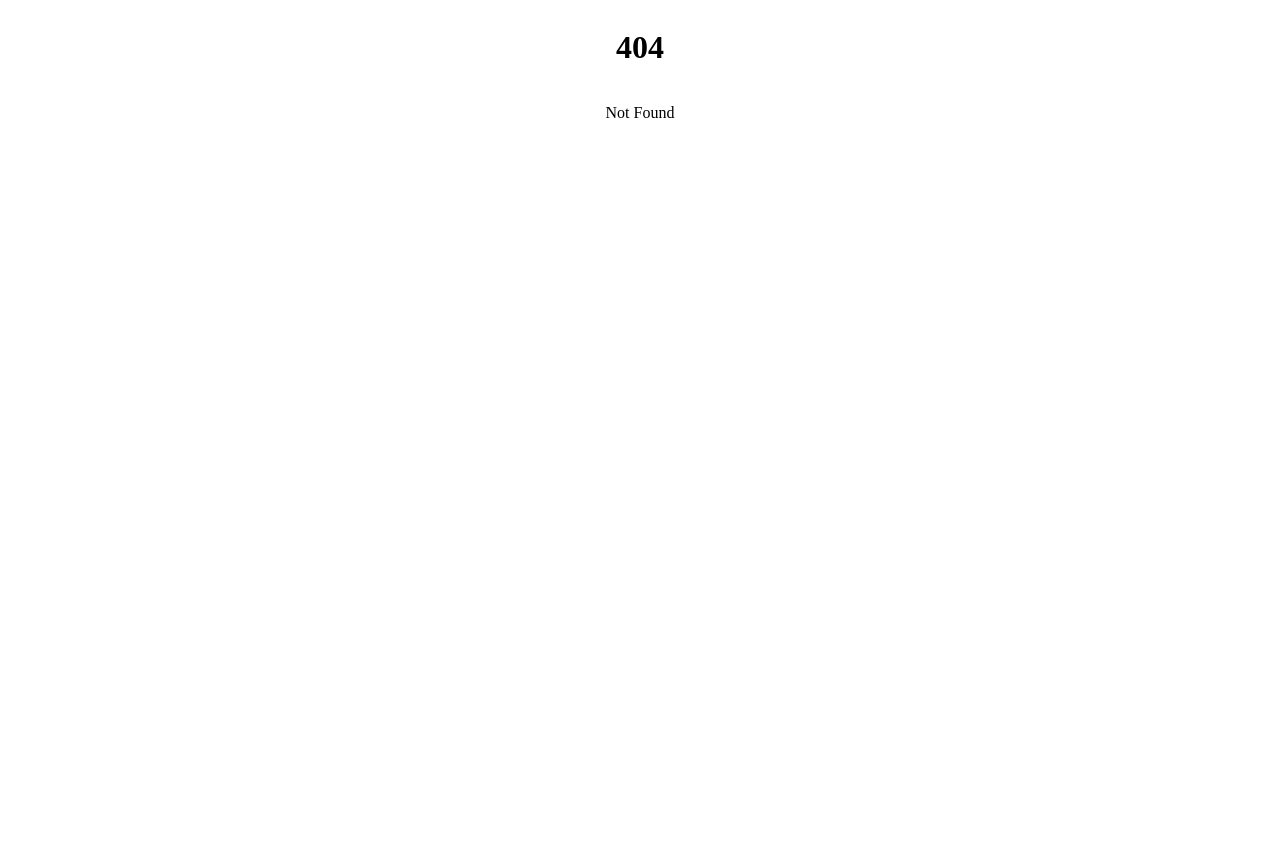
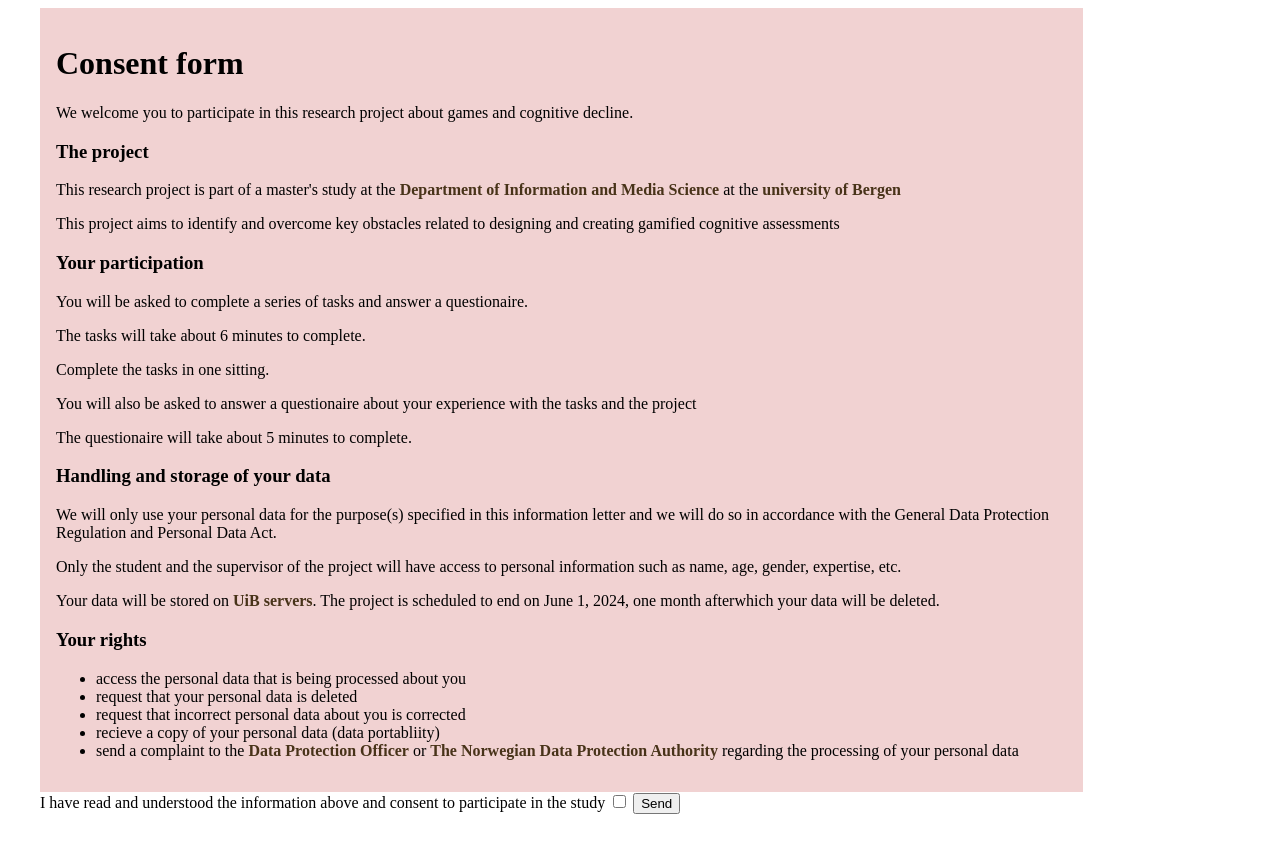
Before and after one commit to ntnon/svelte-cog, a SvelteKit app: page /consent in a window 1280 px wide. Before the commit this address had no page. Shown: the top 852 px of the page. Before the commit the page ends 816 px from the top, so only its background shows below. Built offline with nearby package versions, Linux system fonts and the light colour scheme.

Commit message:
consent page

```diff
--- /dev/null
+++ b/src/routes/consent/+page.svelte
@@ -0,0 +1,95 @@
+<script lang="ts">
+	let yes = false;
+	function onSubmit(e: SubmitEvent) {
+		if (!yes) {
+			alert('You must consent to participate in the study');
+			return;
+		}
+		window.location.href = '/';
+	}
+</script>
+
+<form on:submit|preventDefault={onSubmit}>
+	<div class="info">
+		<h1>Consent form</h1>
+
+		We welcome you to participate in this research project about games and cognitive decline.
+
+		<h3>The project</h3>
+		<p>
+			This research project is part of a master's study at the <b
+				>Department of Information and Media Science</b
+			>
+			at the <b>university of Bergen</b>
+		</p>
+		<p>
+			This project aims to identify and overcome key obstacles related to designing and creating
+			gamified cognitive assessments
+		</p>
+
+		<h3>Your participation</h3>
+		<p>You will be asked to complete a series of tasks and answer a questionaire.</p>
+		<p>The tasks will take about 6 minutes to complete.</p>
+		<p>Complete the tasks in one sitting.</p>
+		<p>
+			You will also be asked to answer a questionaire about your experience with the tasks and the
+			project
+		</p>
+		<p>The questionaire will take about 5 minutes to complete.</p>
+
+		<h3>Handling and storage of your data</h3>
+		<p>
+			We will only use your personal data for the purpose(s) specified in this information letter
+			and we will do so in accordance with the General Data Protection Regulation and Personal Data
+			Act.
+		</p>
+		<p>
+			Only the student and the supervisor of the project will have access to personal information
+			such as name, age, gender, expertise, etc.
+		</p>
+		<p>
+			Your data will be stored on <b>UiB servers</b>. The project is scheduled to end on June 1,
+			2024, one month afterwhich your data will be deleted.
+		</p>
+
+		<h3>Your rights</h3>
+		<ul>
+			<li>access the personal data that is being processed about you</li>
+			<li>request that your personal data is deleted</li>
+			<li>request that incorrect personal data about you is corrected</li>
+			<li>recieve a copy of your personal data (data portabliity)</li>
+			<li>
+				send a complaint to the <b>Data Protection Officer</b> or
+				<b>The Norwegian Data Protection Authority</b>
+				regarding the processing of your personal data
+			</li>
+		</ul>
+	</div>
+	<div class="submit">
+		<label for="consent"
+			>I have read and understood the information above and consent to participate in the study</label
+		>
+		<input type="checkbox" bind:checked={yes} />
+		<input type="submit" value="Send" />
+	</div>
+</form>
+
+<style>
+	.info {
+		background: rgba(194, 61, 61, 0.233);
+		max-width: 80%;
+		margin-left: 2rem;
+		margin-right: 2rem;
+		padding: 1rem;
+	}
+	.submit {
+		margin-left: 2rem;
+		margin-right: 2rem;
+	}
+	form {
+		padding-bottom: 7rem;
+	}
+	b {
+		color: rgba(50, 30, 1, 0.885);
+	}
+</style>
```
